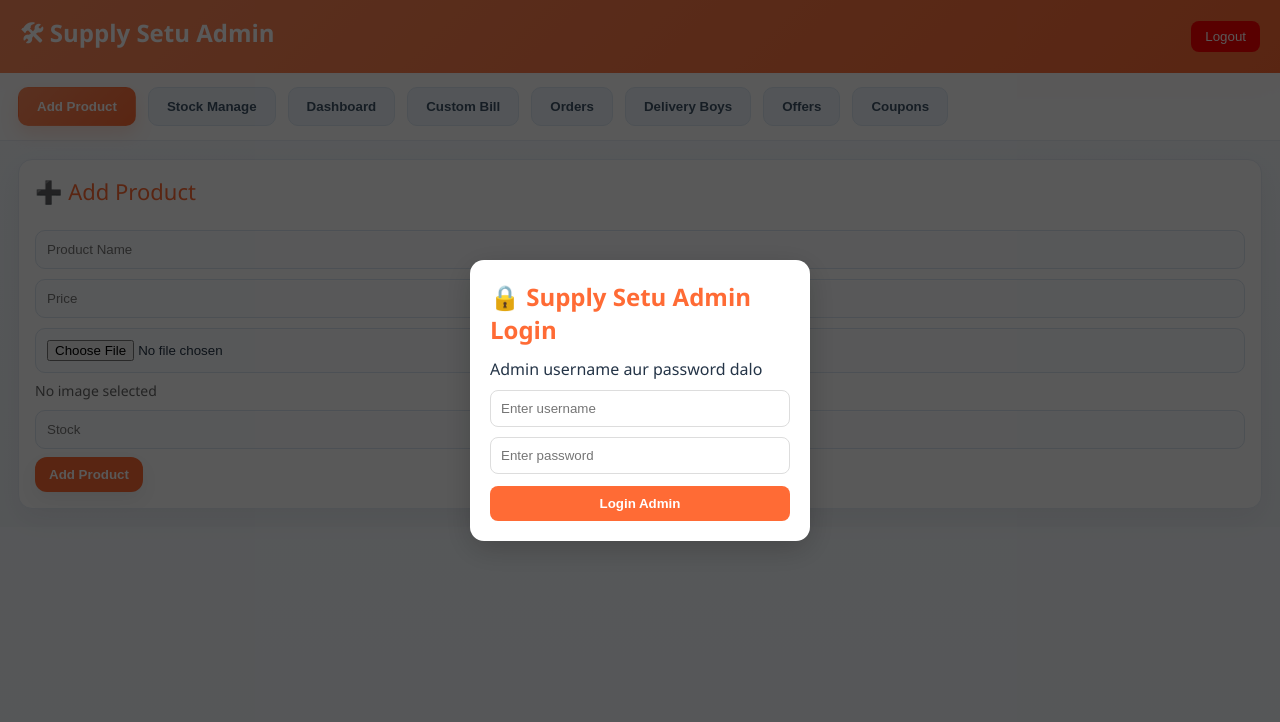
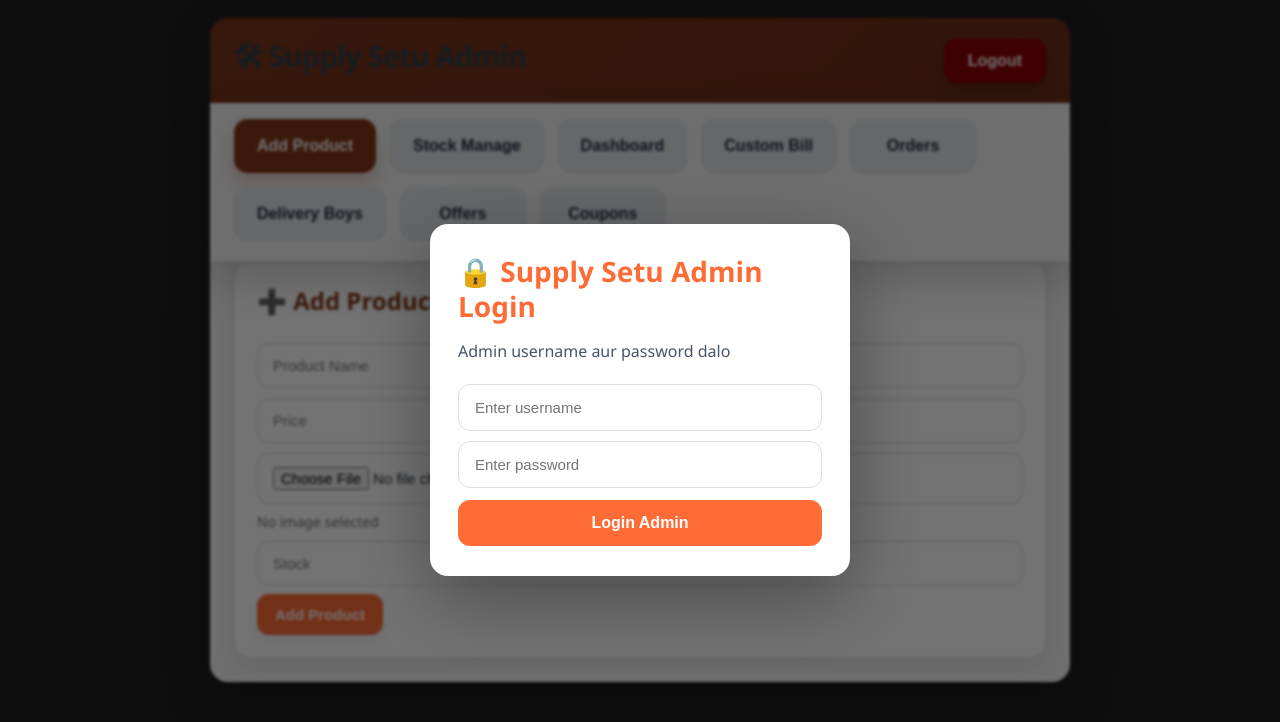
Before and after one commit to kartik765525/apna-mart, a website: page public/admin.html in a window 1280 px wide. Drawn offline with Linux system fonts and the light colour scheme.

Commit message:
Update admin.html

```diff
--- a/public/admin.html
+++ b/public/admin.html
@@ -848,43 +848,153 @@ button:active,.action-btn:active,.tab-btn:active,.cat-btn:active{transform:scale
 
 
 
-/* ===== EXACT REFERENCE 2 INCH BILL ALIGNMENT - FINAL OVERRIDE ===== */
-#thermalPrintRoot{display:none;}
-@media print{
-  @page{size:58mm auto;margin:0;}
-  html,body{width:58mm!important;max-width:58mm!important;min-width:58mm!important;margin:0!important;padding:0!important;background:#fff!important;overflow:visible!important;}
-  body *{visibility:hidden!important;}
-  #thermalPrintRoot,#thermalPrintRoot *{visibility:visible!important;}
-  #thermalPrintRoot{display:block!important;position:absolute!important;left:0!important;top:0!important;width:58mm!important;max-width:58mm!important;min-width:58mm!important;margin:0!important;padding:0!important;background:#fff!important;color:#000!important;}
-  #thermalPrintRoot *{box-sizing:border-box!important;color:#000!important;}
-  #thermalPrintRoot .tm-bill{display:block!important;width:58mm!important;max-width:58mm!important;padding:3mm 2mm!important;margin:0!important;background:#fff!important;font-family:Arial,Helvetica,sans-serif!important;line-height:1.18!important;}
-  #thermalPrintRoot .tm-title{display:block!important;text-align:center!important;font-size:15px!important;font-weight:900!important;letter-spacing:.3px!important;margin:0!important;padding:0!important;line-height:1.05!important;}
-  #thermalPrintRoot .tm-sub{display:block!important;text-align:center!important;font-size:10px!important;font-weight:400!important;margin:1mm 0 2mm!important;padding:0!important;}
-  #thermalPrintRoot .tm-line{display:block!important;border-top:1px dashed #000!important;height:0!important;margin:2mm 0!important;padding:0!important;}
-  #thermalPrintRoot .tm-info{display:table!important;width:100%!important;border-collapse:collapse!important;table-layout:fixed!important;font-size:9px!important;margin:0!important;}
-  #thermalPrintRoot .tm-info tr{display:table-row!important;}
-  #thermalPrintRoot .tm-info td{display:table-cell!important;border:0!important;padding:1.35mm 0!important;vertical-align:top!important;line-height:1.15!important;}
-  #thermalPrintRoot .tm-label{width:16.5mm!important;text-align:left!important;font-weight:900!important;white-space:nowrap!important;}
-  #thermalPrintRoot .tm-colon{width:3mm!important;text-align:center!important;font-weight:900!important;}
-  #thermalPrintRoot .tm-value{width:auto!important;text-align:left!important;font-weight:900!important;word-break:break-word!important;overflow-wrap:anywhere!important;}
-  #thermalPrintRoot .tm-value.normal{font-weight:400!important;}
-  #thermalPrintRoot .tm-table{display:table!important;width:100%!important;border-collapse:collapse!important;table-layout:fixed!important;font-size:10px!important;margin:0!important;}
-  #thermalPrintRoot .tm-table thead{display:table-header-group!important;}
-  #thermalPrintRoot .tm-table tbody{display:table-row-group!important;}
-  #thermalPrintRoot .tm-table tr{display:table-row!important;}
-  #thermalPrintRoot .tm-table th,#thermalPrintRoot .tm-table td{display:table-cell!important;border:0!important;padding:1.4mm 0!important;vertical-align:top!important;line-height:1.15!important;}
-  #thermalPrintRoot .tm-table th{font-weight:900!important;border-bottom:1px dashed #000!important;}
-  #thermalPrintRoot .tm-name{width:31mm!important;text-align:left!important;word-break:break-word!important;overflow-wrap:anywhere!important;}
-  #thermalPrintRoot .tm-qty{width:8mm!important;text-align:center!important;}
-  #thermalPrintRoot .tm-amt{width:15mm!important;text-align:right!important;}
-  #thermalPrintRoot .tm-totalbox{display:table!important;width:100%!important;border-collapse:collapse!important;table-layout:fixed!important;font-size:11px!important;margin:0!important;}
-  #thermalPrintRoot .tm-totalbox tr{display:table-row!important;}
-  #thermalPrintRoot .tm-totalbox td{display:table-cell!important;border:0!important;padding:1.1mm 0!important;vertical-align:middle!important;}
-  #thermalPrintRoot .tm-total-label{text-align:left!important;font-weight:400!important;}
-  #thermalPrintRoot .tm-total-value{text-align:right!important;font-weight:400!important;}
-  #thermalPrintRoot .tm-grand .tm-total-label{font-size:17px!important;font-weight:900!important;}
-  #thermalPrintRoot .tm-grand .tm-total-value{font-size:18px!important;font-weight:900!important;}
-  #thermalPrintRoot .tm-footer{display:block!important;text-align:center!important;font-size:8.5px!important;font-weight:400!important;margin-top:2mm!important;line-height:1.2!important;}
+/* ===== ADMIN PANEL SECTION UI LIKE REFERENCE IMAGE ===== */
+@media screen{
+  html,body{
+    min-height:100%;
+    background:#1f1f1f !important;
+  }
+  body{
+    padding:0 !important;
+    font-family:Segoe UI,Arial,sans-serif !important;
+    color:#1f2937 !important;
+  }
+  .header{
+    width:min(860px, calc(100% - 28px)) !important;
+    margin:18px auto 0 auto !important;
+    border-radius:18px 18px 0 0 !important;
+    background:linear-gradient(135deg,#7a351d,#6f2f19) !important;
+    color:#314047 !important;
+    min-height:78px !important;
+    padding:18px 24px !important;
+    font-size:29px !important;
+    font-weight:900 !important;
+    box-shadow:0 18px 40px rgba(0,0,0,.25) !important;
+  }
+  .header>div:first-child{
+    color:#314047 !important;
+    letter-spacing:-.8px !important;
+    text-shadow:0 1px 0 rgba(255,255,255,.08) !important;
+  }
+  .header button{
+    background:#8b0000 !important;
+    color:#fff !important;
+    border:none !important;
+    padding:13px 24px !important;
+    border-radius:12px !important;
+    font-size:16px !important;
+    font-weight:700 !important;
+    box-shadow:0 8px 18px rgba(0,0,0,.2) !important;
+  }
+  .tabs{
+    width:min(860px, calc(100% - 28px)) !important;
+    margin:0 auto !important;
+    padding:16px 24px 20px !important;
+    background:#f4f4f4 !important;
+    border:0 !important;
+    position:relative !important;
+    top:auto !important;
+    z-index:10 !important;
+    gap:14px !important;
+    box-shadow:0 18px 40px rgba(0,0,0,.20) !important;
+  }
+  .tab-btn{
+    min-width:126px !important;
+    padding:17px 22px !important;
+    border-radius:13px !important;
+    background:#dfe4e8 !important;
+    color:#1f2937 !important;
+    border:1px solid #d3d9de !important;
+    font-size:16px !important;
+    font-weight:700 !important;
+    box-shadow:inset 0 1px 0 rgba(255,255,255,.65) !important;
+  }
+  .tab-btn.active{
+    background:#843818 !important;
+    color:#fff !important;
+    border-color:#843818 !important;
+    box-shadow:0 10px 18px rgba(132,56,24,.22) !important;
+  }
+  .page-section{
+    width:min(860px, calc(100% - 28px)) !important;
+    margin:0 auto 28px auto !important;
+    padding:0 24px 24px !important;
+    background:#f4f4f4 !important;
+    border-radius:0 0 18px 18px !important;
+    box-shadow:0 22px 45px rgba(0,0,0,.22) !important;
+  }
+  .section-card{
+    border-radius:16px !important;
+    background:#fff !important;
+    border:1px solid #e5e7eb !important;
+    padding:22px !important;
+    box-shadow:0 10px 22px rgba(15,23,42,.08) !important;
+  }
+  .section-title{
+    font-size:24px !important;
+    font-weight:900 !important;
+    color:#843818 !important;
+    margin-bottom:16px !important;
+  }
+  .admin-input,.search-box input,.order-search input,.bill-mini-input,.bill-mini-select{
+    border-radius:12px !important;
+    border:1px solid #d1d5db !important;
+    background:#fff !important;
+    color:#1f2937 !important;
+    padding:13px 15px !important;
+    font-size:15px !important;
+    box-shadow:inset 0 1px 2px rgba(0,0,0,.04) !important;
+  }
+  .action-btn{
+    border-radius:12px !important;
+    padding:12px 18px !important;
+    font-size:15px !important;
+    font-weight:800 !important;
+  }
+  .lock-screen{
+    background:rgba(0,0,0,.55) !important;
+    backdrop-filter:blur(1.5px) !important;
+    align-items:center !important;
+    justify-content:center !important;
+  }
+  .lock-box{
+    width:min(420px, calc(100% - 32px)) !important;
+    border-radius:18px !important;
+    padding:30px 28px !important;
+    background:#fff !important;
+    box-shadow:0 25px 80px rgba(0,0,0,.35) !important;
+  }
+  .lock-box h2{
+    color:#ff6b35 !important;
+    font-size:28px !important;
+    line-height:1.25 !important;
+    margin-bottom:16px !important;
+    font-weight:900 !important;
+  }
+  .lock-box p{
+    font-size:16px !important;
+    color:#475569 !important;
+    margin-bottom:12px !important;
+  }
+  .lock-box input{
+    padding:14px 16px !important;
+    border-radius:12px !important;
+    font-size:15px !important;
+  }
+  .lock-box button{
+    padding:14px 16px !important;
+    border-radius:12px !important;
+    font-size:16px !important;
+    background:#ff6b35 !important;
+    font-weight:900 !important;
+  }
+}
+@media screen and (max-width:700px){
+  .header,.tabs,.page-section{width:100% !important;margin-left:0 !important;margin-right:0 !important;border-radius:0 !important;}
+  .header{font-size:24px !important;padding:16px !important;}
+  .tabs{padding:12px 14px !important;gap:10px !important;}
+  .tab-btn{min-width:auto !important;flex:1 1 calc(50% - 10px) !important;padding:13px 12px !important;font-size:14px !important;}
+  .page-section{padding:0 14px 18px !important;}
 }
 
 </style>
@@ -1140,7 +1250,7 @@ function tmBuildBill(data){
     const price = tmMoney(item.price || 0);
     const total = tmMoney(item.total || (price * qty));
     return '<tr>' +
-      '<td class="tm-name">' + tmSafe(item.name || "Item") + '</td>' +
+      '<td class="tm-name">' + tmSafe(item.name || "Item") + '<br><small>' + tmSafe(item.unit || "pc") + ' × ₹' + price.toFixed(0) + '</small></td>' +
       '<td class="tm-qty">' + qty + '</td>' +
       '<td class="tm-amt">₹' + total.toFixed(0) + '</td>' +
     '</tr>';
@@ -1149,24 +1259,20 @@ function tmBuildBill(data){
   root.innerHTML =
     '<div class="tm-bill">' +
       '<div class="tm-title">SETU MART</div>' +
-      '<div class="tm-sub">2 Inch Thermal Bill</div>' +
+      '<div class="tm-sub">THANK,S FOR ORDER</div>' +
       '<div class="tm-line"></div>' +
-      '<table class="tm-info"><tbody>' +
-        '<tr><td class="tm-label">Bill No</td><td class="tm-colon">:</td><td class="tm-value">' + tmSafe(data.billNo) + '</td></tr>' +
-        '<tr><td class="tm-label">Date</td><td class="tm-colon">:</td><td class="tm-value">' + tmSafe(data.date) + '</td></tr>' +
-        '<tr><td class="tm-label">Name</td><td class="tm-colon">:</td><td class="tm-value">' + tmSafe(data.name || "Customer") + '</td></tr>' +
-        '<tr><td class="tm-label">Phone</td><td class="tm-colon">:</td><td class="tm-value">' + tmSafe(data.phone || "N/A") + '</td></tr>' +
-        '<tr><td class="tm-label">Payment</td><td class="tm-colon">:</td><td class="tm-value">' + tmSafe(data.payment || "COD") + '</td></tr>' +
-        '<tr><td class="tm-label">Address</td><td class="tm-colon">:</td><td class="tm-value normal">' + tmSafe(data.address || "") + '</td></tr>' +
-      '</tbody></table>' +
+      '<div class="tm-row"><span>Bill No</span><b>' + tmSafe(data.billNo) + '</b></div>' +
+      '<div class="tm-row"><span>Date</span><b>' + tmSafe(data.date) + '</b></div>' +
+      '<div class="tm-row"><span>Name</span><b>' + tmSafe(data.name || "Customer") + '</b></div>' +
+      '<div class="tm-row"><span>Phone</span><b>' + tmSafe(data.phone || "N/A") + '</b></div>' +
+      '<div class="tm-row"><span>Payment</span><b>' + tmSafe(data.payment || "COD") + '</b></div>' +
+      (data.address ? '<div class="tm-addr"><b>Address:</b> ' + tmSafe(data.address) + '</div>' : '') +
       '<div class="tm-line"></div>' +
       '<table class="tm-table"><thead><tr><th class="tm-name">Item</th><th class="tm-qty">Qty</th><th class="tm-amt">Amt</th></tr></thead><tbody>' + rows + '</tbody></table>' +
       '<div class="tm-line"></div>' +
-      '<table class="tm-totalbox"><tbody>' +
-        '<tr><td class="tm-total-label">Subtotal</td><td class="tm-total-value">₹' + tmMoney(data.subtotal).toFixed(0) + '</td></tr>' +
-        '<tr><td class="tm-total-label">Delivery</td><td class="tm-total-value">₹' + tmMoney(data.delivery).toFixed(0) + '</td></tr>' +
-        '<tr class="tm-grand"><td class="tm-total-label">Total</td><td class="tm-total-value">₹' + tmMoney(data.total).toFixed(0) + '</td></tr>' +
-      '</tbody></table>' +
+      '<div class="tm-row"><span>Subtotal</span><b>₹' + tmMoney(data.subtotal).toFixed(0) + '</b></div>' +
+      '<div class="tm-row"><span>Delivery</span><b>₹' + tmMoney(data.delivery).toFixed(0) + '</b></div>' +
+      '<div class="tm-row tm-total"><span>Total</span><b>₹' + tmMoney(data.total).toFixed(0) + '</b></div>' +
       '<div class="tm-line"></div>' +
       '<div class="tm-footer">Thank you for shopping<br>Setu Mart</div>' +
     '</div>';
```
